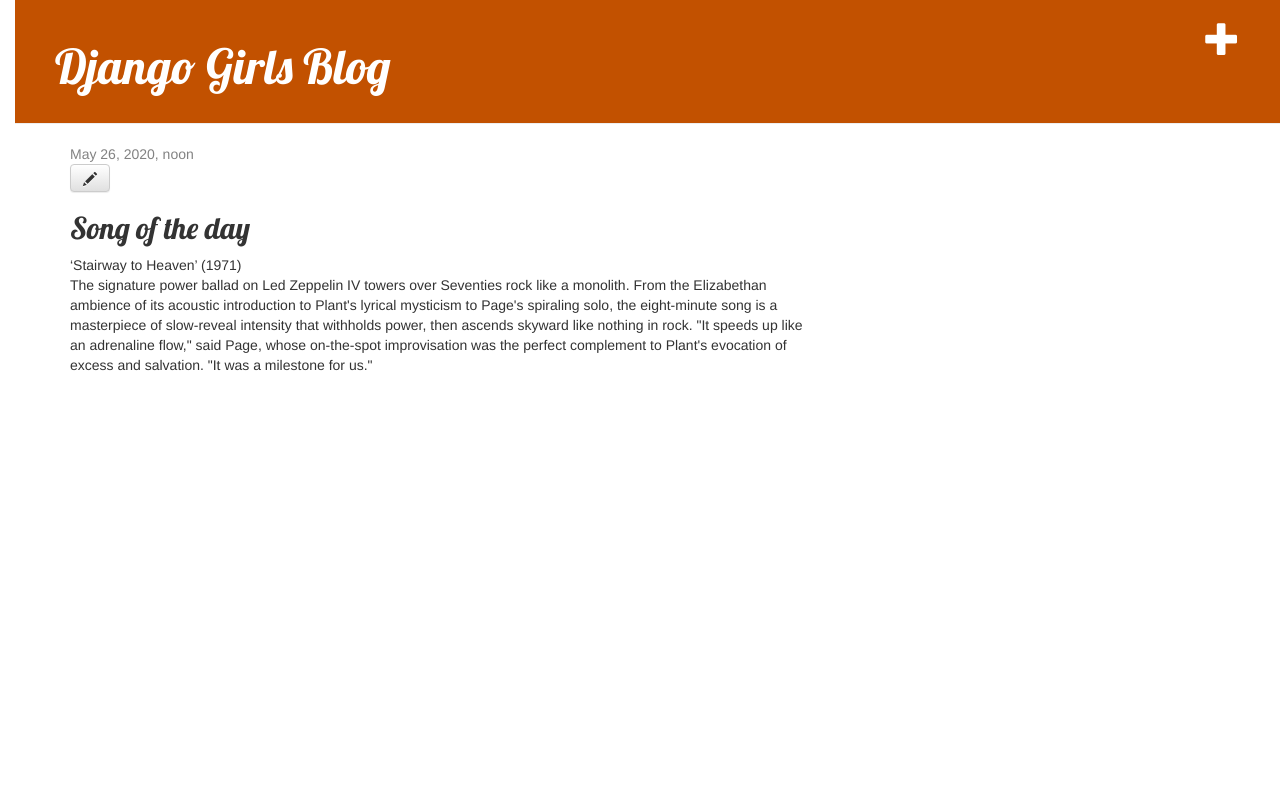
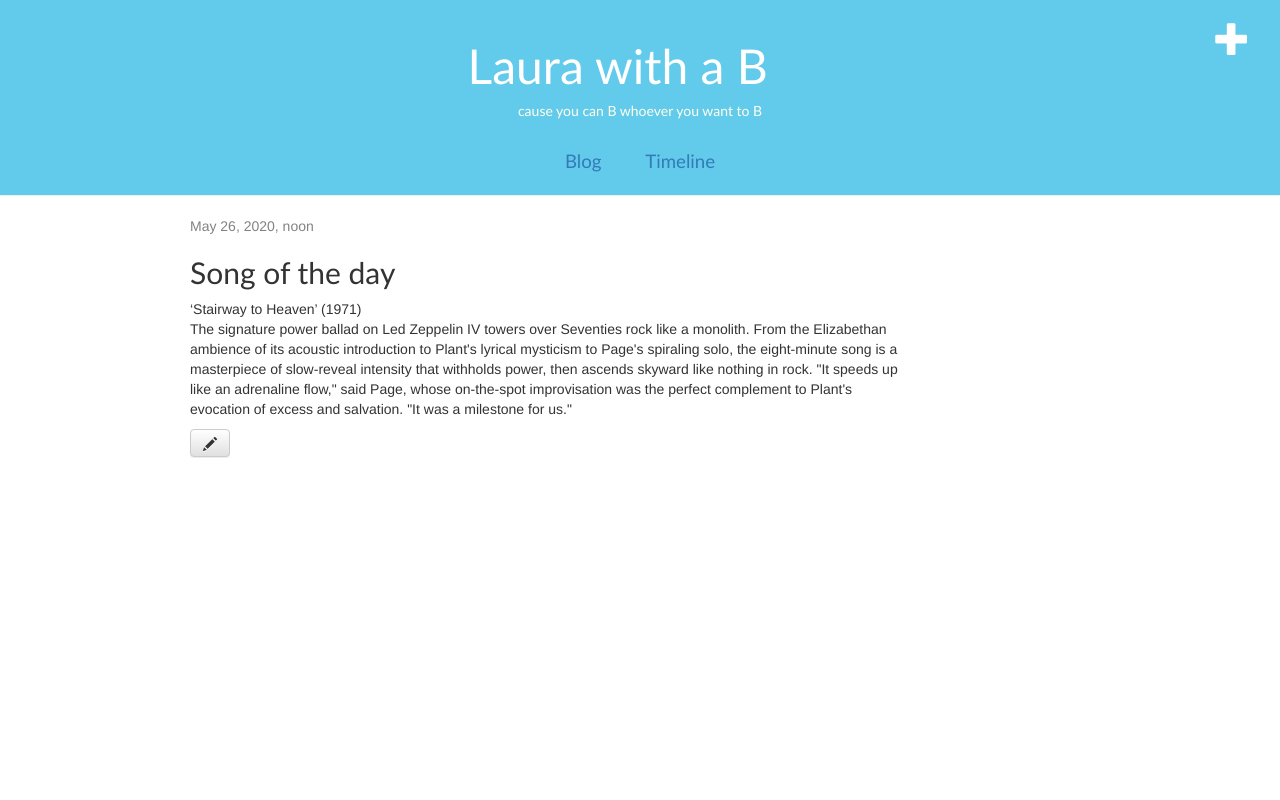
Before and after one commit to llaurap/my_first_blog, a Django app: page /post/1/ in a window 1280 px wide. Run offline with Django 3.2, Linux system fonts and the light colour scheme; a user stored in the database is signed in; data comes from the database, SQL or seed files in the repository; some libraries are stand-ins or nearby versions.

Commit message:
Timeline added

```diff
--- a/blog/admin.py
+++ b/blog/admin.py
@@ -1,4 +1,6 @@
 from django.contrib import admin
 from .models import Post
+from .models import Event
 
 admin.site.register(Post)
+admin.site.register(Event)
--- a/blog/models.py
+++ b/blog/models.py
@@ -15,3 +15,12 @@ class Post(models.Model):
 
     def __str__(self):
         return self.title
+
+class Event(models.Model):
+    title = models.CharField(max_length=300)
+
+    def publish(self):
+        self.save()
+
+    def __str__(self):
+        return self.title
--- a/blog/static/css/blog.css
+++ b/blog/static/css/blog.css
@@ -1,28 +1,73 @@
 h1 a, h2 a {
-    color: #C25100;
-    font-family: 'Lobster';
+    font-family: candara;
 }
 body {
-    padding-left: 15px;
 }
+    /************/
+    /*  HEADER  */
+    /************/
+
 .page-header {
-    background-color: #C25100;
+    background-color: rgb(98, 203, 235);
     margin-top: 0;
-    padding: 20px 20px 20px 40px;
+    padding: 20px 20px 20px 20px;
 }
 
 .page-header h1, .page-header h1 a, .page-header h1 a:visited, .page-header h1 a:active {
+    text-align: center;
     color: #ffffff;
     font-size: 36pt;
     text-decoration: none;
 }
+.moto {
+    text-align: center;
+    color: ivory;
+    font-family: candara;
+}
+
+ul {
+    margin: 0;
+    margin-top: 30px;
+    list-style-type: none;
+    padding: 0;
+    text-align: center;
+
+}
+
+li {
+    display: inline-block;
+    margin-right: 20px;
+    margin-left: 20px
+}
+
+.header_button {
+    font-family: candara;
+    font-size: 14pt;
+    color: ivory;
+}
+
+    /*************/
+    /*  CONTENT  */
+    /*************/
 
 .content {
-    margin-left: 40px;
+    background-color: none;
+    margin-left: auto;
+    margin-right: auto;
 }
 
+.row {
+    padding-left: 50px;
+}
+.col-md-8 {
+
+    margin-left: 70px;
+    margin-right: 70px;
+}
+
+
 h1, h2, h3, h4 {
-    font-family: 'Lobster', cursive;
+    font-family: candara;
 }
 
 .date {
@@ -41,7 +86,7 @@ h1, h2, h3, h4 {
     color: #ffffff;
     float: right;
     font-size: 26pt;
-    margin-right: 20px;
+    margin-right: 10px;
 }
 
 .post {
--- a/blog/templates/blog/base.html
+++ b/blog/templates/blog/base.html
@@ -1,19 +1,27 @@
 {% load static %}
 <html>
     <head>
-        <title>Django Girls blog</title>
+        <title>Laura with a B</title>
         <link rel="stylesheet" href="//maxcdn.bootstrapcdn.com/bootstrap/3.2.0/css/bootstrap.min.css">
         <link rel="stylesheet" href="//maxcdn.bootstrapcdn.com/bootstrap/3.2.0/css/bootstrap-theme.min.css">
         <link href='//fonts.googleapis.com/css?family=Lobster&subset=latin,latin-ext' rel='stylesheet' type='text/css'>
         <link rel="stylesheet" href="{% static 'css/blog.css' %}">
     </head>
     <body>
-        <div class="page-header">
+        <header class="page-header">
             {% if user.is_authenticated %}
                 <a href="{% url 'post_new' %}" class="top-menu"><span class="glyphicon glyphicon-plus"></span></a>
             {% endif %}
-                <h1><a href="/">Django Girls Blog</a></h1>
-        </div>
+                <h1><a href="/">Laura with a B</a></h1>
+                <h5 class="moto">cause you can B whoever you want to B</h5>
+                <nav>
+                    <ul>
+                        <li class="header_button"><a href="/">Blog</a></li>
+                        <li class="header_button"><a href="event_list.html">Timeline</a></li>
+                    </ul>
+                </nav>
+
+        </header>
         <div class="content container">
             <div class="row">
                 <div class="col-md-8">
--- a/blog/templates/blog/post_detail.html
+++ b/blog/templates/blog/post_detail.html
@@ -7,10 +7,11 @@
                 {{ post.published_date }}
             </div>
         {% endif %}
+
+        <h2>{{ post.title }}</h2>
+        <p>{{ post.text|linebreaksbr }}</p>
         {% if user.is_authenticated %}
             <a class="btn btn-default" href="{% url 'post_edit' pk=post.pk %}"><span class="glyphicon glyphicon-pencil"></span></a>
         {% endif %}
-            <h2>{{ post.title }}</h2>
-        <p>{{ post.text|linebreaksbr }}</p>
     </div>
 {% endblock %}
--- a/blog/urls.py
+++ b/blog/urls.py
@@ -6,4 +6,6 @@ urlpatterns = [
     path('post/<int:pk>/', views.post_detail, name='post_detail'),
     path('post/new/', views.post_new, name='post_new'),
     path('post/<int:pk>/edit/', views.post_edit, name='post_edit'),
+    path('timeline/', views.event_list, name="event_list"),
+    #path('event/new', views.event_new, name="event_new"),
 ]
--- a/blog/views.py
+++ b/blog/views.py
@@ -4,8 +4,14 @@ from .models import Post
 from django.shortcuts import render, get_object_or_404
 from .forms import PostForm
 from django.shortcuts import redirect
+from .models import Event
+#from .forms import EventForm
 
 # Create your views here.
+
+##########
+#  BLOG  #
+##########
 
 def post_list(request):
     posts = Post.objects.filter(published_date__lte=timezone.now()).order_by('published_date')
@@ -41,3 +47,22 @@ def post_edit(request, pk):
     else:
         form = PostForm(instance=post)
     return render(request, 'blog/post_edit.html', {'form': form})
+
+##############
+#  TIMELINE  #
+##############
+
+def event_list(request):
+    events = Event.objects
+    return render(request,'blog/event_list.html', {'events': events})
+
+#def event_new(request):
+ #   if request.method == "EVENT":
+  #      form = EventForm(request.EVENT)
+   #     if form.is_valid():
+    #        event = form.save(commit=False)
+     #       event.save()
+      #      return redirect('event_list')
+    #else:
+     #   form = EventForm()
+    #return render(request, 'blog/event_list.html')
```
Also changed, not shown: blog/forms.py (+7 -0 lines), blog/templates/blog/event_list.html (added, +42 -0 lines).
